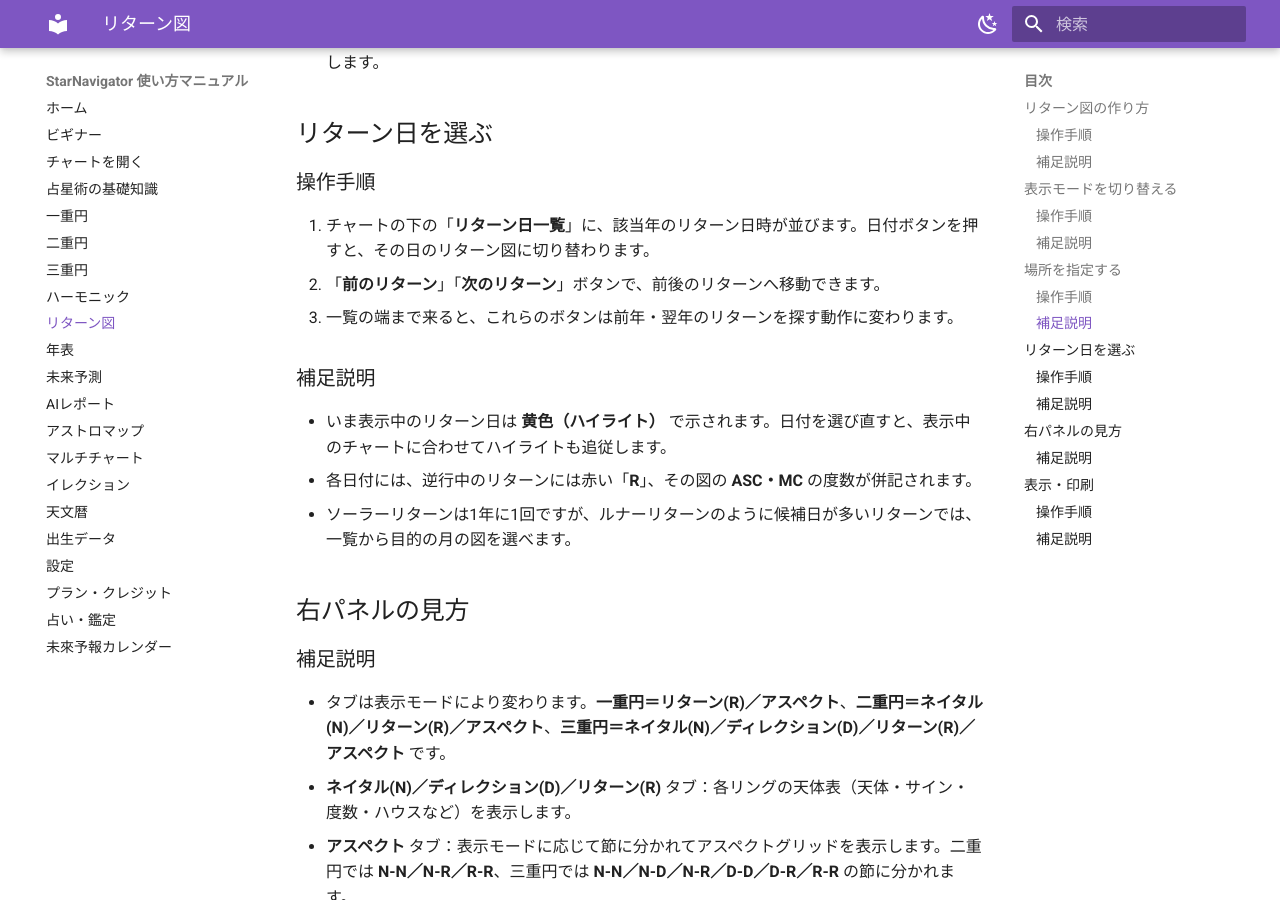
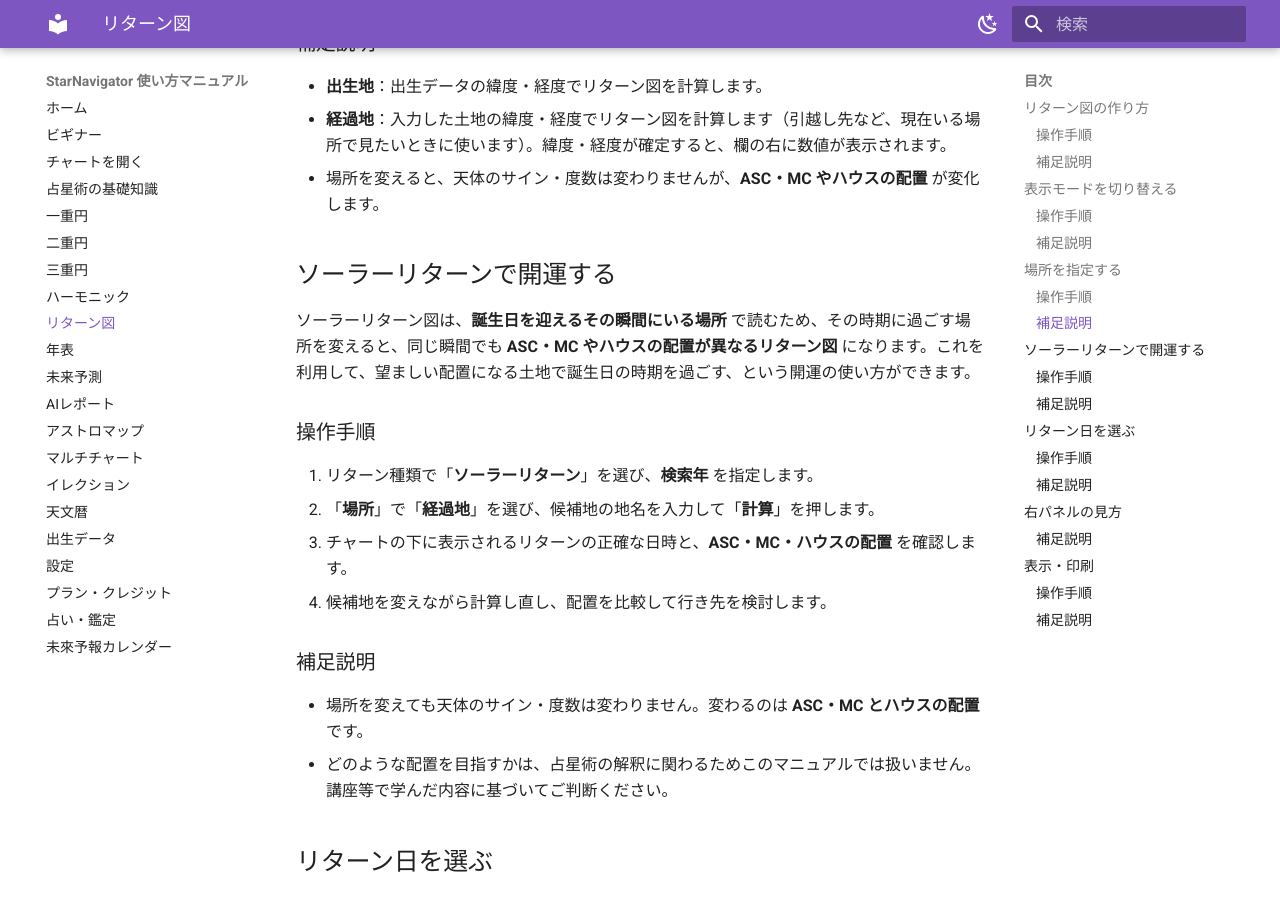
Before and after one commit to KeikoKagawa/starnavi-manual, an MkDocs documentation site: the page built from docs/return-chart.md, in a window 1280 px wide and 900 px high, scrolled down 2456 px. Built offline with MkDocs 1.6.1 and Material for MkDocs 9.7.7, drawn with Linux system fonts in a browser that asks for light colours; some of the changed text lies outside the part shown.

Commit message:
content(リターン図): 入力欄画像を経過地込みに差し替え＋作り方に場所の手順追加＋「ソーラーリターンで開運する」節を新設＋位相角/リターン日時の文言修正
Co-Authored-By: Claude Fable 5 <noreply@anthropic.com>

```diff
--- a/docs/return-chart.md
+++ b/docs/return-chart.md
@@ -7,7 +7,7 @@
 
 ## リターン図の作り方
 
-![リターン図の入力欄（リターン種類の選択肢・位相角・検索年）](assets/return-chart-01-input.png)
+![リターン図の入力欄（リターン種類の選択肢・位相角・検索年・経過地）](assets/return-chart-01-input.jpg)
 
 ### 操作手順
 
@@ -16,13 +16,15 @@
 3. 左端の **リターン種類** の選択肢から、**ソーラーリターン／ルナーリターン／マーキュリーリターン／ヴィーナスリターン／マーズリターン／ジュピターリターン／サターンリターン／ウラヌスリターン／ネプチューンリターン／プルートリターン** のいずれかを選びます。
 4. 隣の **位相角** の選択肢から、**0°（合）／90°（スクエア）／180°（オポジション）／270°（スクエア）** を選びます（既定は0°＝通常のリターン）。
 5. 「**検索年**」に、リターンを探したい年を入力します（既定は今年）。
-6. 必要に応じて **ハウスシステム** を選びます。
-7. 「**計算**」を押すと、リターン図が表示されます。
+6. 「**場所**」で **出生地** または **経過地** を選びます（経過地の使い方は後述の「場所を指定する」「ソーラーリターンで開運する」を参照）。
+7. 必要に応じて **ハウスシステム** を選びます。
+8. 「**計算**」を押すと、リターン図が表示されます。
 
 ### 補足説明
 
 - リターン種類で選んだ天体が、出生時と同じ黄経（＝合）に戻る瞬間の図が計算されます。
-- **位相角** を 90°・180°・270° にすると、天体が出生位置から4分の1・半分・4分の3だけ進んだ瞬間の図になります（デミ／クォーターの区切り）。※用途に応じて選んでください。
+- **位相角** を 90°・180°・270° にすると、天体が出生位置から4分の1・半分・4分の3だけ進んだ瞬間の図になります。スクエアやオポジションになる時期を探したい場合にご利用ください。
+- 計算すると、チャートの下にリターンの正確な年月日・時刻が表示されます。
 - **検索年** の年内に該当するリターンがない場合は「**この期間にリターンはありません**」と表示され、「**前のリターンを探す**」「**次のリターンを探す**」ボタンで前後の年を探せます。
 - ハウスシステムを切り替えると、計算済みのデータで自動的に再計算されます。
 
@@ -61,6 +63,22 @@
 - **出生地**：出生データの緯度・経度でリターン図を計算します。
 - **経過地**：入力した土地の緯度・経度でリターン図を計算します（引越し先など、現在いる場所で見たいときに使います）。緯度・経度が確定すると、欄の右に数値が表示されます。
 - 場所を変えると、天体のサイン・度数は変わりませんが、**ASC・MC やハウスの配置** が変化します。
+
+## ソーラーリターンで開運する
+
+ソーラーリターン図は、**誕生日を迎えるその瞬間にいる場所** で読むため、その時期に過ごす場所を変えると、同じ瞬間でも **ASC・MC やハウスの配置が異なるリターン図** になります。これを利用して、望ましい配置になる土地で誕生日の時期を過ごす、という開運の使い方ができます。
+
+### 操作手順
+
+1. リターン種類で「**ソーラーリターン**」を選び、**検索年** を指定します。
+2. 「**場所**」で「**経過地**」を選び、候補地の地名を入力して「**計算**」を押します。
+3. チャートの下に表示されるリターンの正確な日時と、**ASC・MC・ハウスの配置** を確認します。
+4. 候補地を変えながら計算し直し、配置を比較して行き先を検討します。
+
+### 補足説明
+
+- 場所を変えても天体のサイン・度数は変わりません。変わるのは **ASC・MC とハウスの配置** です。
+- どのような配置を目指すかは、占星術の解釈に関わるためこのマニュアルでは扱いません。講座等で学んだ内容に基づいてご判断ください。
 
 ## リターン日を選ぶ
 
```
Also changed, not shown: docs/assets/return-chart-01-input.jpg (added), docs/assets/return-chart-01-input.png (deleted).
